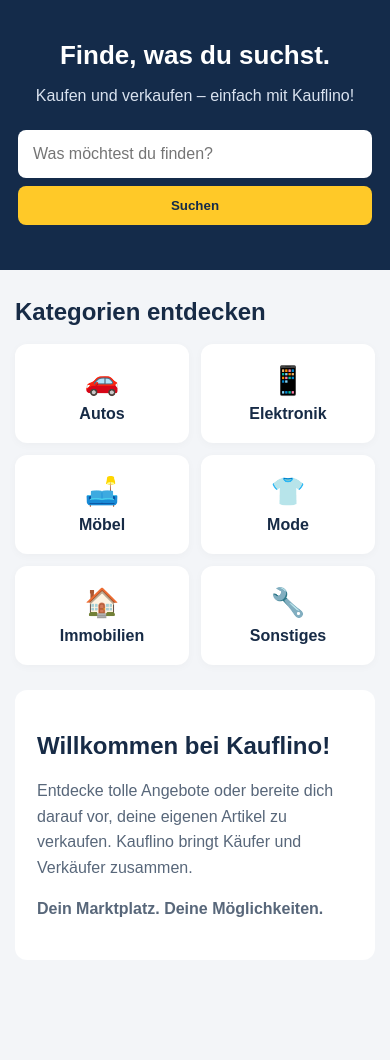
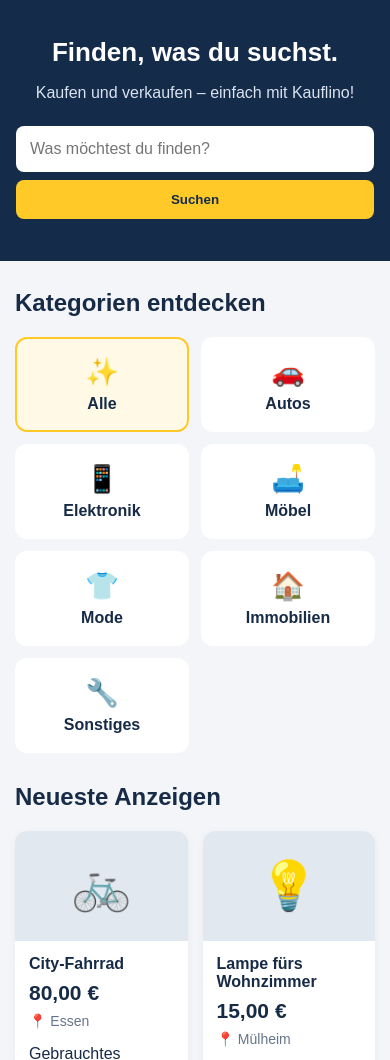
Before and after one commit to escobarowei17-sys/-Kauflino, a plain HTML site: page index.html in a window 390 px wide. Shown: the part 82-1142 px from the top of the page. Before the commit the page ends 1070 px from the top, so only its background shows below. Drawn offline with Linux system fonts and the light colour scheme.

Commit message:
index.html aktualisieren

```diff
--- a/index.html
+++ b/index.html
@@ -1,200 +1,172 @@
+
 <!DOCTYPE html>
 <html lang="de">
 <head>
 <meta charset="UTF-8">
-<meta name="viewport" content="width=device-width, initial-scale=1.0">
+<meta name="viewport" content="width=device-width, initial-scale=1">
 <meta name="theme-color" content="#142b4a">
 <title>Kauflino – Kaufen & Verkaufen</title>
-
 <style>
-* {
-  box-sizing: border-box;
-}
-
-body {
-  margin: 0;
-  font-family: Arial, sans-serif;
-  background: #f3f5f8;
-  color: #172b46;
-}
-
-header {
-  background: #142b4a;
-  color: white;
-  padding: 20px 16px;
-}
-
-.top {
-  display: flex;
-  justify-content: space-between;
-  align-items: center;
-  flex-wrap: wrap;
-  gap: 12px;
-  max-width: 1100px;
-  margin: auto;
-}
-
-.logo {
-  font-size: 29px;
-  font-weight: bold;
-}
-
-.logo span {
-  color: #ffc928;
-}
-
-button, .button {
-  background: #ffc928;
-  color: #142b4a;
-  border: none;
-  border-radius: 8px;
-  padding: 12px 17px;
-  font-weight: bold;
-  cursor: pointer;
-  text-decoration: none;
-}
-
-.hero {
-  background: #142b4a;
-  color: white;
-  text-align: center;
-  padding: 35px 18px 45px;
-}
-
-.hero h1 {
-  font-size: 32px;
-  margin: 8px 0;
-}
-
-.hero p {
-  color: #d9e2ef;
-}
-
-.search {
-  display: flex;
-  max-width: 650px;
-  margin: 25px auto 0;
-  gap: 8px;
-}
-
-.search input {
-  flex: 1;
-  min-width: 0;
-  padding: 15px;
-  border: none;
-  border-radius: 8px;
-  font-size: 16px;
-}
-
-main {
-  max-width: 1100px;
-  margin: 28px auto;
-  padding: 0 15px;
-}
-
-h2 {
-  margin-bottom: 18px;
-}
-
-.categories {
-  display: grid;
-  grid-template-columns: repeat(3, 1fr);
-  gap: 12px;
-}
-
-.category {
-  background: white;
-  padding: 20px 5px;
-  border-radius: 12px;
-  text-align: center;
-  font-weight: bold;
-  box-shadow: 0 2px 8px #00000008;
-}
-
-.category div {
-  font-size: 28px;
-  margin-bottom: 8px;
-}
-
-.info {
-  background: white;
-  border-radius: 12px;
-  padding: 22px;
-  margin-top: 25px;
-}
-
-.info p {
-  line-height: 1.6;
-  color: #58677a;
-}
-
-footer {
-  background: #142b4a;
-  color: white;
-  text-align: center;
-  padding: 25px 12px;
-  margin-top: 40px;
-}
-
-@media (max-width: 450px) {
-  .hero h1 {
-    font-size: 26px;
-  }
-
-  .categories {
-    grid-template-columns: repeat(2, 1fr);
-  }
-
-  .search {
-    flex-direction: column;
-  }
-}
+*{box-sizing:border-box}
+body{margin:0;font-family:Arial,sans-serif;background:#f3f5f8;color:#172b46}
+header{background:#142b4a;color:white;padding:16px}
+.top{max-width:1100px;margin:auto;display:flex;justify-content:space-between;align-items:center;gap:12px;flex-wrap:wrap}
+.logo{font-size:29px;font-weight:bold}.logo span{color:#ffc928}
+button,.btn{background:#ffc928;color:#142b4a;border:0;border-radius:8px;padding:12px 16px;font-weight:bold;cursor:pointer}
+.hero{background:#142b4a;color:white;text-align:center;padding:36px 16px 42px}
+.hero h1{font-size:32px;margin:8px}.hero p{color:#d9e2ef}
+.search{display:flex;gap:8px;max-width:650px;margin:24px auto 0}
+.search input{flex:1;min-width:0;padding:14px;border:0;border-radius:8px;font-size:16px}
+main{max-width:1100px;margin:28px auto;padding:0 15px}
+.categories{display:grid;grid-template-columns:repeat(3,1fr);gap:12px}
+.category{background:white;padding:17px 5px;border-radius:12px;text-align:center;font-weight:bold;cursor:pointer;border:2px solid transparent}
+.category div{font-size:27px;margin-bottom:7px}
+.category.active{border-color:#ffc928;background:#fff9e5}
+.listings{display:grid;grid-template-columns:repeat(3,1fr);gap:15px}
+.card{background:white;border-radius:12px;overflow:hidden;box-shadow:0 2px 8px #0000000b}
+.photo{height:145px;background:#e2e8f0;display:flex;align-items:center;justify-content:center;font-size:48px}
+.card-content{padding:14px}.price{font-size:21px;font-weight:bold;margin:8px 0}
+.muted{color:#65748a;font-size:14px}
+.info,form{background:white;border-radius:12px;padding:20px;margin-top:25px}
+.info p{line-height:1.6;color:#58677a}
+form label{display:block;font-weight:bold;margin:13px 0 6px}
+form input,form textarea,form select{width:100%;padding:12px;border:1px solid #cbd5e1;border-radius:8px;font:inherit}
+form textarea{min-height:85px}
+.hidden{display:none!important}
+footer{background:#142b4a;color:white;text-align:center;padding:24px;margin-top:40px}
+@media(max-width:600px){.categories{grid-template-columns:repeat(2,1fr)}.listings{grid-template-columns:repeat(2,minmax(0,1fr))}.hero h1{font-size:26px}.search{flex-direction:column}.photo{height:110px}}
 </style>
 </head>
-
 <body>
-
-<header>
-  <div class="top">
+<header><div class="top">
 <div class="logo">Kauf<span>lino</span></div>
-    <button onclick="alert('Die Anzeigenfunktion kommt bald!')">
-      + Anzeige aufgeben
-    </button>
-  </div>
-</header>
+<button onclick="showForm()">＋ Anzeige aufgeben</button>
+</div></header>
 
 <section class="hero">
-  <h1>Finde, was du suchst.</h1>
+<h1>Finden, was du suchst.</h1>
 <p>Kaufen und verkaufen – einfach mit Kauflino!</p>
-
 <div class="search">
-    <input id="searchInput" type="search"
-      placeholder="Was möchtest du finden?">
-    <button onclick="searchItems()">Suchen</button>
+<input id="searchInput" type="search" placeholder="Was möchtest du finden?">
+<button onclick="render()">Suchen</button>
 </div>
 </section>
 
 <main>
 <h2>Kategorien entdecken</h2>
+<div class="categories" id="categories">
+<div class="category active" data-cat="Alle"><div>✨</div>Alle</div>
+<div class="category" data-cat="Autos"><div>🚗</div>Autos</div>
+<div class="category" data-cat="Elektronik"><div>📱</div>Elektronik</div>
+<div class="category" data-cat="Möbel"><div>🛋️</div>Möbel</div>
+<div class="category" data-cat="Mode"><div>👕</div>Mode</div>
+<div class="category" data-cat="Immobilien"><div>🏠</div>Immobilien</div>
+<div class="category" data-cat="Sonstiges"><div>🔧</div>Sonstiges</div>
+</div>
 
-  <div class="categories">
-    <div class="category"><div>🚗</div>Autos</div>
-    <div class="category"><div>📱</div>Elektronik</div>
-    <div class="category"><div>🛋️</div>Möbel</div>
-    <div class="category"><div>👕</div>Mode</div>
-    <div class="category"><div>🏠</div>Immobilien</div>
-    <div class="category"><div>🔧</div>Sonstiges</div>
-  </div>
+<section id="formSection" class="hidden">
+<form id="listingForm">
+<h2>Neue Anzeige aufgeben</h2>
+<label for="title">Titel</label>
+<input id="title" required maxlength="90" placeholder="z. B. Fahrrad in gutem Zustand">
+<label for="price">Preis in Euro (€)</label>
+<input id="price" type="number" min="0" step="0.01" required>
+<label for="category">Kategorie</label>
+<select id="category" required>
+<option>Autos</option><option>Elektronik</option><option>Möbel</option>
+<option>Mode</option><option>Immobilien</option><option>Sonstiges</option>
+</select>
+<label for="city">Ort</label>
+<input id="city" required placeholder="z. B. Essen">
+<label for="description">Beschreibung</label>
+<textarea id="description" maxlength="2000" placeholder="Beschreibe deinen Artikel"></textarea>
+<label for="photos">Fotos (maximal 11)</label>
+<input id="photos" type="file" accept="image/*" multiple>
+<p class="muted">Deine Anzeige wird zunächst nur in diesem Browser gespeichert.</p>
+<button type="submit">Anzeige veröffentlichen</button>
+<button type="button" onclick="hideForm()">Abbrechen</button>
+<p id="formMessage" role="status"></p>
+</form>
+</section>
+
+<h2 style="margin-top:30px">Neueste Anzeigen</h2>
+<div class="listings" id="listings"></div>
+<p id="empty" class="muted hidden">Keine passenden Anzeigen gefunden.</p>
 
 <section class="info">
 <h2>Willkommen bei Kauflino!</h2>
-    <p>
-      Entdecke tolle Angebote oder bereite dich darauf vor,
-      deine eigenen Artikel zu verkaufen.
-      Kauflino bringt Käufer und Verkäufer zusammen.
-    </p>
-    <p><strong>Dein Marktplatz. Deine Möglichkeiten.</strong></p>
+<p>Entdecke Angebote in deiner Nähe oder verkaufe deine eigenen Artikel. Kauflino bringt Käufer und Verkäufer zusammen.</p>
+<strong>Dein Marktplatz. Deine Möglichkeiten.</strong>
 </section>
 </main>
+<footer>Kauflino · Kaufen. Verkaufen. Einfach.</footer>
 
-<footer
+<script>
+const demo=[
+{title:"City-Fahrrad",price:80,category:"Sonstiges",city:"Essen",description:"Gebrauchtes Fahrrad.",emoji:"🚲"},
+{title:"Lampe fürs Wohnzimmer",price:15,category:"Möbel",city:"Mülheim",description:"Schöne Lampe.",emoji:"💡"},
+{title:"Winterjacke",price:25,category:"Mode",city:"Oberhausen",description:"Warme Jacke.",emoji:"🧥"},
+{title:"Smartphone",price:120,category:"Elektronik",city:"Dortmund",description:"Smartphone gebraucht.",emoji:"📱"}
+];
+let selected="Alle";
+let userItems=[];
+try{userItems=JSON.parse(localStorage.getItem("kauflinoListings")||"[]")}catch(e){userItems=[]}
+function showForm(){document.getElementById("formSection").classList.remove("hidden");document.getElementById("formSection").scrollIntoView({behavior:"smooth"})}
+function hideForm(){document.getElementById("formSection").classList.add("hidden")}
+document.querySelectorAll(".category").forEach(el=>el.addEventListener("click",()=>{
+selected=el.dataset.cat;
+document.querySelectorAll(".category").forEach(c=>c.classList.toggle("active",c===el));
+render();
+}));
+function render(){
+const q=document.getElementById("searchInput").value.trim().toLowerCase();
+const items=[...userItems,...demo].filter(x=>(selected==="Alle"||x.category===selected)&&(`${x.title} ${x.city} ${x.description||""}`).toLowerCase().includes(q));
+const container=document.getElementById("listings");container.replaceChildren();
+items.forEach(item=>{
+const card=document.createElement("article");card.className="card";
+const photo=document.createElement("div");photo.className="photo";
+if(item.images&&item.images.length){
+const img=document.createElement("img");img.src=item.images[0];img.alt=item.title;img.style.cssText="width:100%;height:100%;object-fit:cover";photo.appendChild(img);
+}else photo.textContent=item.emoji||"📦";
+const content=document.createElement("div");content.className="card-content";
+const title=document.createElement("strong");title.textContent=item.title;
+const price=document.createElement("div");price.className="price";price.textContent=Number(item.price).toLocaleString("de-DE",{style:"currency",currency:"EUR"});
+const city=document.createElement("div");city.className="muted";city.textContent="📍 "+item.city;
+const desc=document.createElement("p");desc.textContent=item.description||"";
+content.append(title,price,city,desc);card.append(photo,content);container.appendChild(card);
+});
+document.getElementById("empty").classList.toggle("hidden",items.length>0);
+}
+document.getElementById("searchInput").addEventListener("input",render);
+document.getElementById("photos").addEventListener("change",e=>{
+if(e.target.files.length>11){e.target.value="";alert("Du kannst maximal 11 Fotos auswählen.");}
+});
+document.getElementById("listingForm").addEventListener("submit",async e=>{
+e.preventDefault();
+const files=[...document.getElementById("photos").files];
+if(files.length>11){alert("Maximal 11 Fotos erlaubt.");return}
+const msg=document.getElementById("formMessage");
+try{
+const images=await Promise.all(files.map(file=>new Promise((resolve,reject)=>{
+const reader=new FileReader();reader.onload=()=>resolve(reader.result);reader.onerror=reject;reader.readAsDataURL(file);
+})));
+const item={
+title:document.getElementById("title").value.trim(),
+price:Number(document.getElementById("price").value),
+category:document.getElementById("category").value,
+city:document.getElementById("city").value.trim(),
+description:document.getElementById("description").value.trim(),
+images,emoji:"📦"
+};
+userItems.unshift(item);
+try{localStorage.setItem("kauflinoListings",JSON.stringify(userItems))}
+catch(err){userItems.shift();throw new Error("Speicher voll. Bitte weniger oder kleinere Fotos verwenden.")}
+e.target.reset();hideForm();selected="Alle";
+document.querySelectorAll(".category").forEach(c=>c.classList.toggle("active",c.dataset.cat==="Alle"));
+render();msg.textContent="Anzeige wurde in diesem Browser gespeichert.";
+}catch(err){msg.textContent=err.message||"Speichern fehlgeschlagen."}
+});
+render();
+</script>
+</body>
+</html>
```
Lines whose indentation alone changed are shown as unchanged.
